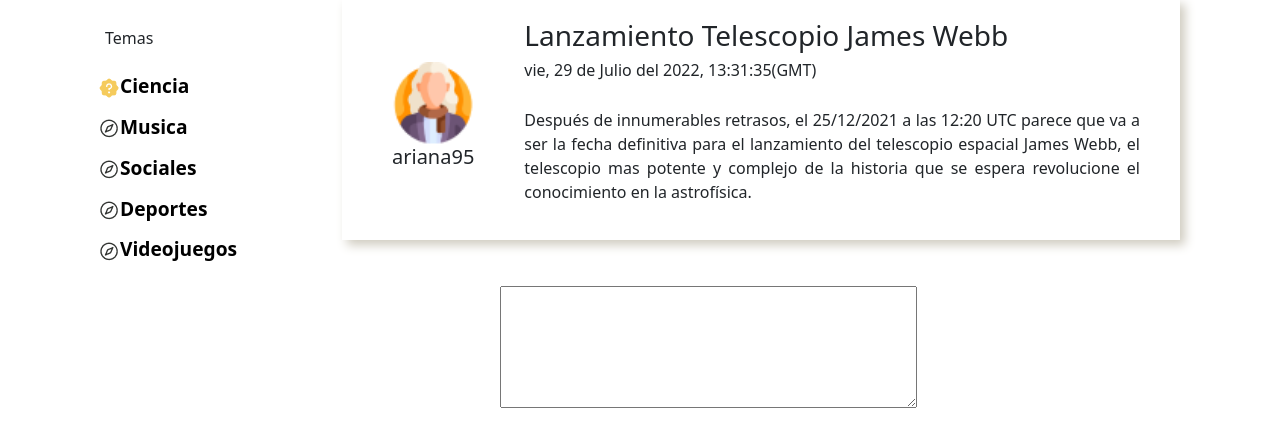
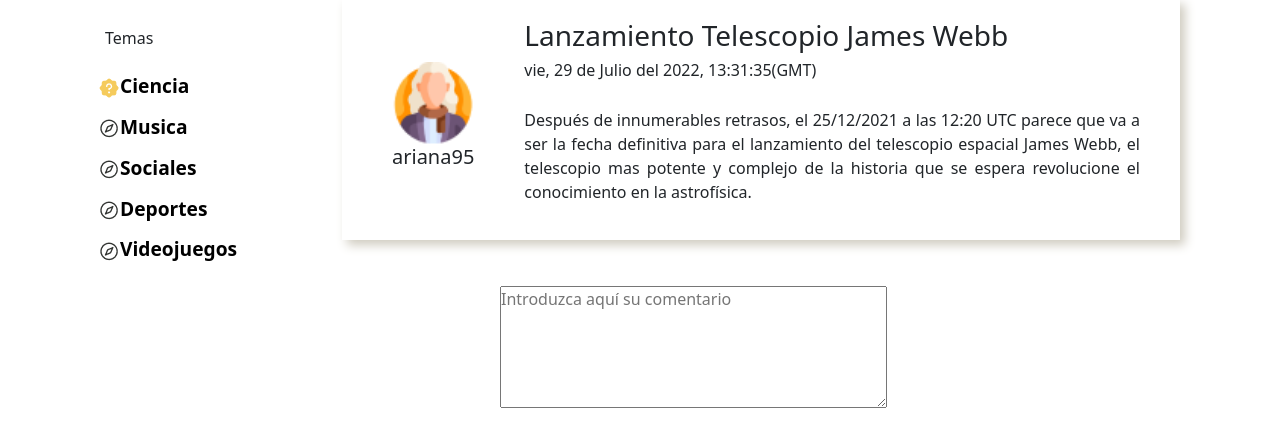
Before and after one commit to rauledutorres/Proyecto-2-Foros, a PHP site: page /proyecto2_foros/paginaHilo.php in a window 1280 px wide. Shown: the part 131-578 px from the top of the page. Run offline with PHP 8.4, Linux system fonts and the light colour scheme.

Commit message:
comentario

```diff
--- a/css/paginaHilo.css
+++ b/css/paginaHilo.css
@@ -106,3 +106,7 @@
 .comentario{
     padding-left: 500px;
 }
+
+.comentario textarea{
+    font-weight: lighter;
+}
--- a/paginaHilo.php
+++ b/paginaHilo.php
@@ -1,5 +1,5 @@
 <?php
-//http://localhost/proyecto2_foros/Proyecto-2-Foros/paginaHilo
+//localhost/proyecto2_foros/Proyecto-2-Foros/paginaHilo.php
 ?>
 
 <!DOCTYPE html>
@@ -54,8 +54,7 @@
         </div>
         <div class="comentario">
             <form>
-                <textarea name="comment" rows=5 cols=40 placeholder="Introduzca aquí sus comentarios">
-                </textarea>
+                <textarea name="comment" placeholder="Introduzca aquí su comentario" rows=5 cols=40></textarea>
             </form>
         </div>
 </body>
```
